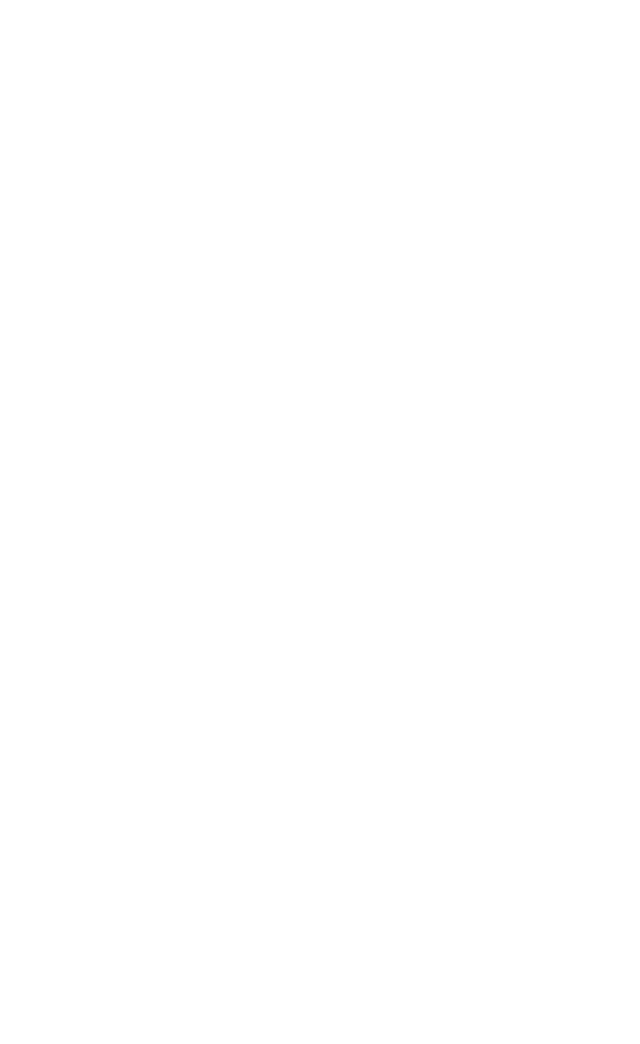
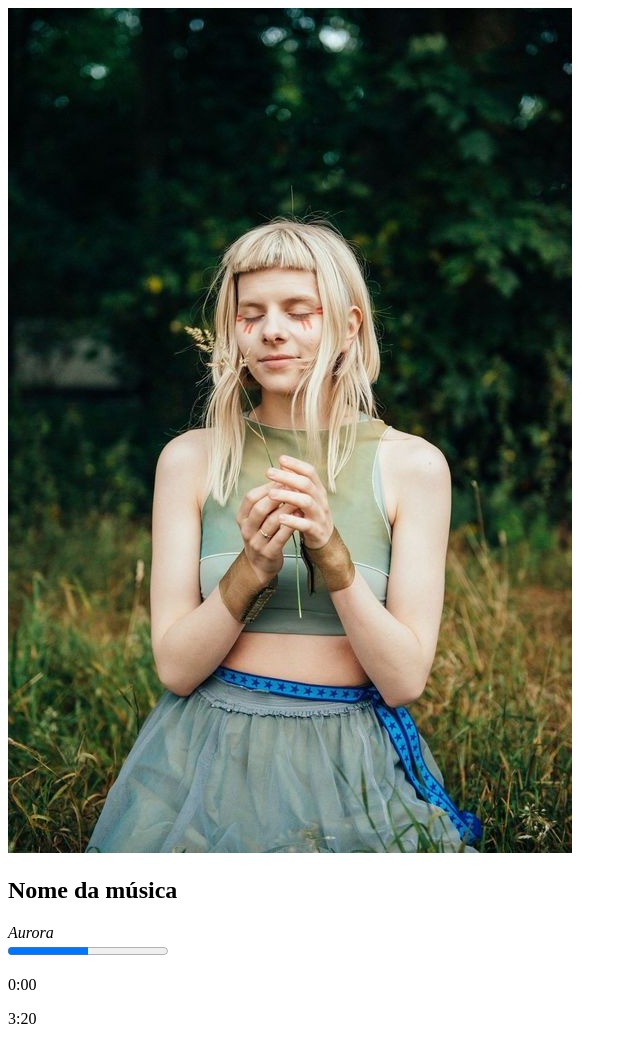
Before and after one commit to Gabrielhas2001/Reprodutor-Musical, a plain HTML site: page index.html in a window 1280 px wide. Shown: the whole page, without its empty margins (0-640 px from the left). Before the commit the page ends 800 px from the top, so only its background shows below. Drawn offline with Linux system fonts and the light colour scheme.

Commit message:
Update index.html

```diff
--- a/index.html
+++ b/index.html
@@ -1,12 +1,28 @@
 <!DOCTYPE html>
-<html lang="pt-BR">
+<html lang="pt-br">
 <head>
     <meta charset="UTF-8">
     <meta http-equiv="X-UA-Compatible" content="IE=edge">
     <meta name="viewport" content="width=device-width, initial-scale=1.0">
-    <title>Document</title>
+    <title>Player de Música</title>
 </head>
 <body>
+    <img src="./imagens/Aurora.jpg" alt="Aurora">
+    <div class="descricao">
+        <h2>Nome da música</h2>
+        <i>Aurora</i>
+    </div>
+
+    <div class="duracao">
+        <div class="barra">
+            <progress value="0.5" max="1"></progress>
+            <div class="ponto"></div>
+        </div>
+        <div class="tempo">
+            <p class="inicio">0:00</p>
+            <p class="fim">3:20</p>
+        </div>
+    </div>
 
 </body>
 </html>
```
